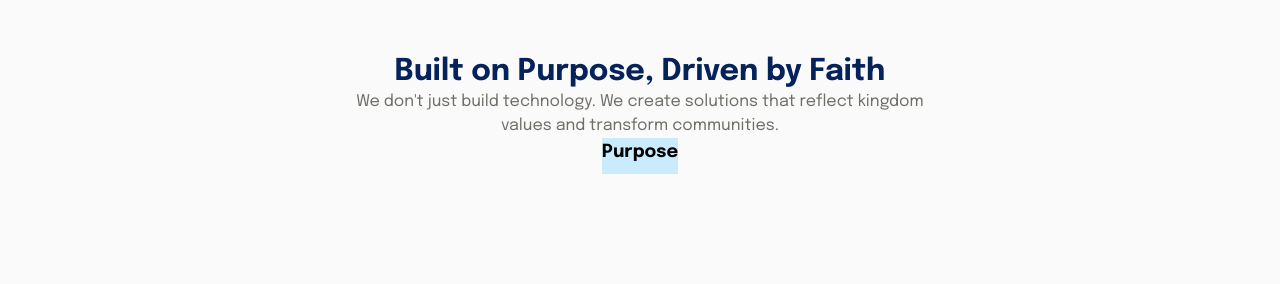
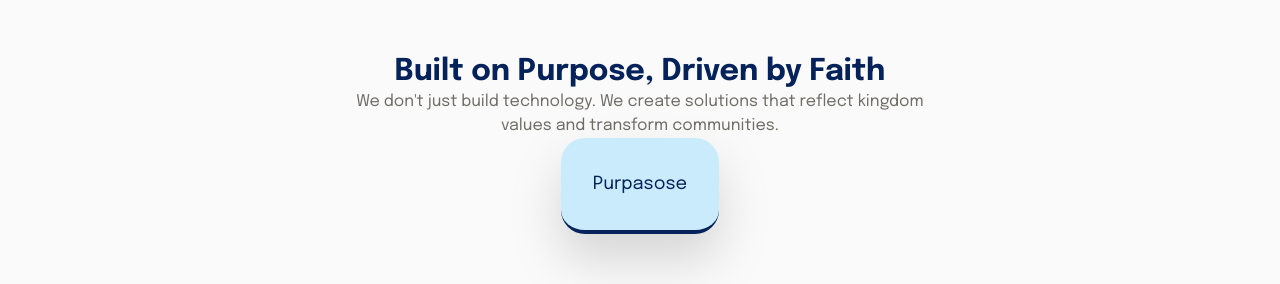
Before and after one commit to SodiqOgundairo/gr8qm-technovates, a React (Vite) app: page / in a window 1280 px wide. Shown: the part 1000-1284 px from the top of the page. Built offline with nearby package versions, Linux system fonts and the light colour scheme; no server answers; what @cloudinary/url-gen would draw is missing.

Commit message:
bug fixed

```diff
--- a/src/pages/Home.tsx
+++ b/src/pages/Home.tsx
@@ -3,9 +3,6 @@ import { Link } from "react-router-dom";
 import { HiArrowLongRight } from "react-icons/hi2";
 import { PiSparkleLight } from "react-icons/pi";
 import Button from "../components/common/Button";
-import Container from "../components/common/Container";
-import Card from "../components/layout/Card";
-// import Card from "../components/layout/Card";
 
 const Home: React.FC = () => {
   return (
@@ -81,7 +78,9 @@ const Home: React.FC = () => {
             <p className="text-base text-gray-2 max-w-[612px]">We don't just build technology. We create solutions that reflect kingdom values and transform communities.</p>
           </div>
           <div className="flex flex-col md:flex-row justify-center">
-            <Card className="bg-iceblue" title="Purpose"/>
+            <div className="bg-iceblue text-dark flex p-8 flex-start flex-col gap-3 flex-1 rounded-3xl border-b-4 border-oxford shadow-skyblue drop-shadow-2xl">
+              <p className="text-lg text-oxford">Purpasose</p>
+            </div>
           </div>
       </div>
     </main>
```
